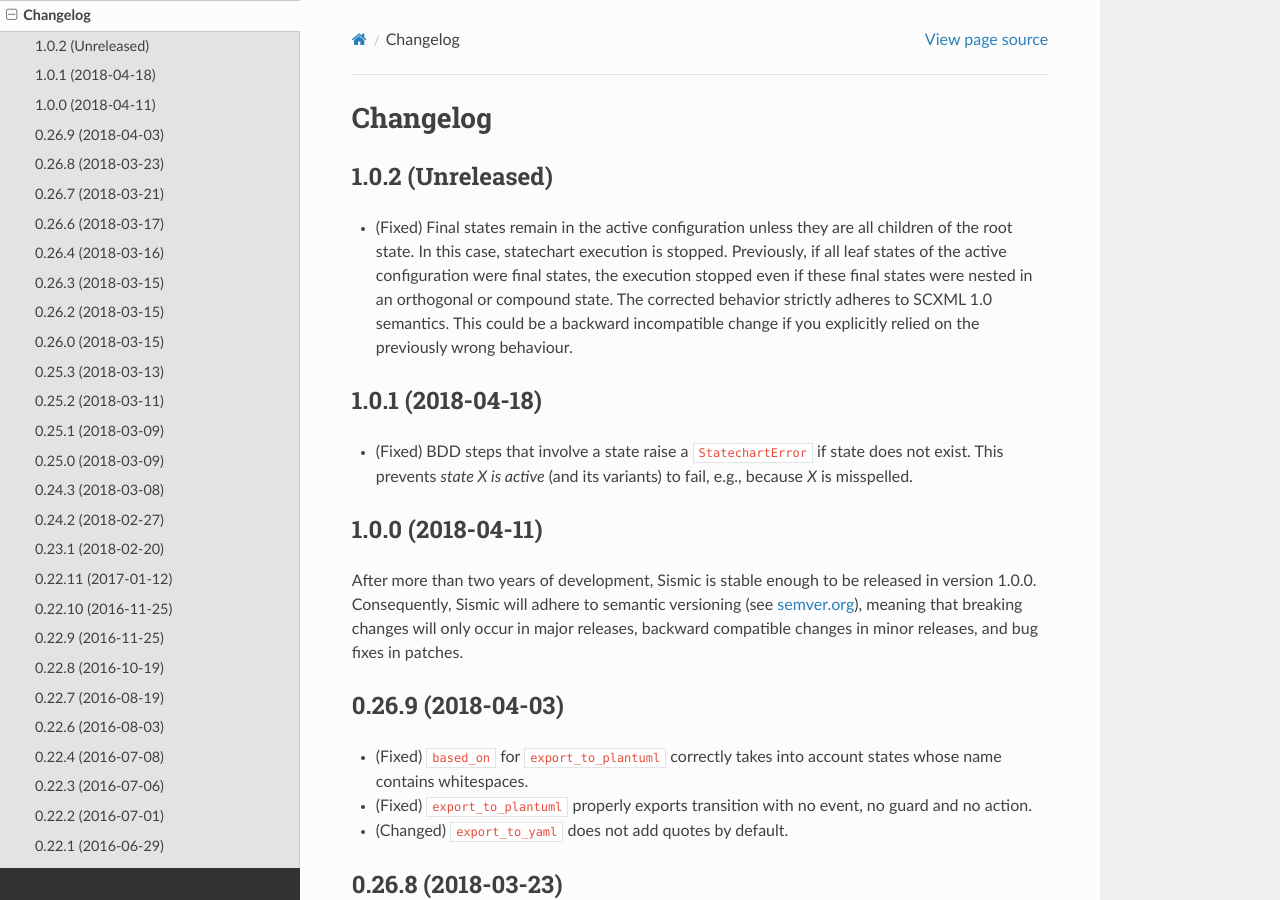
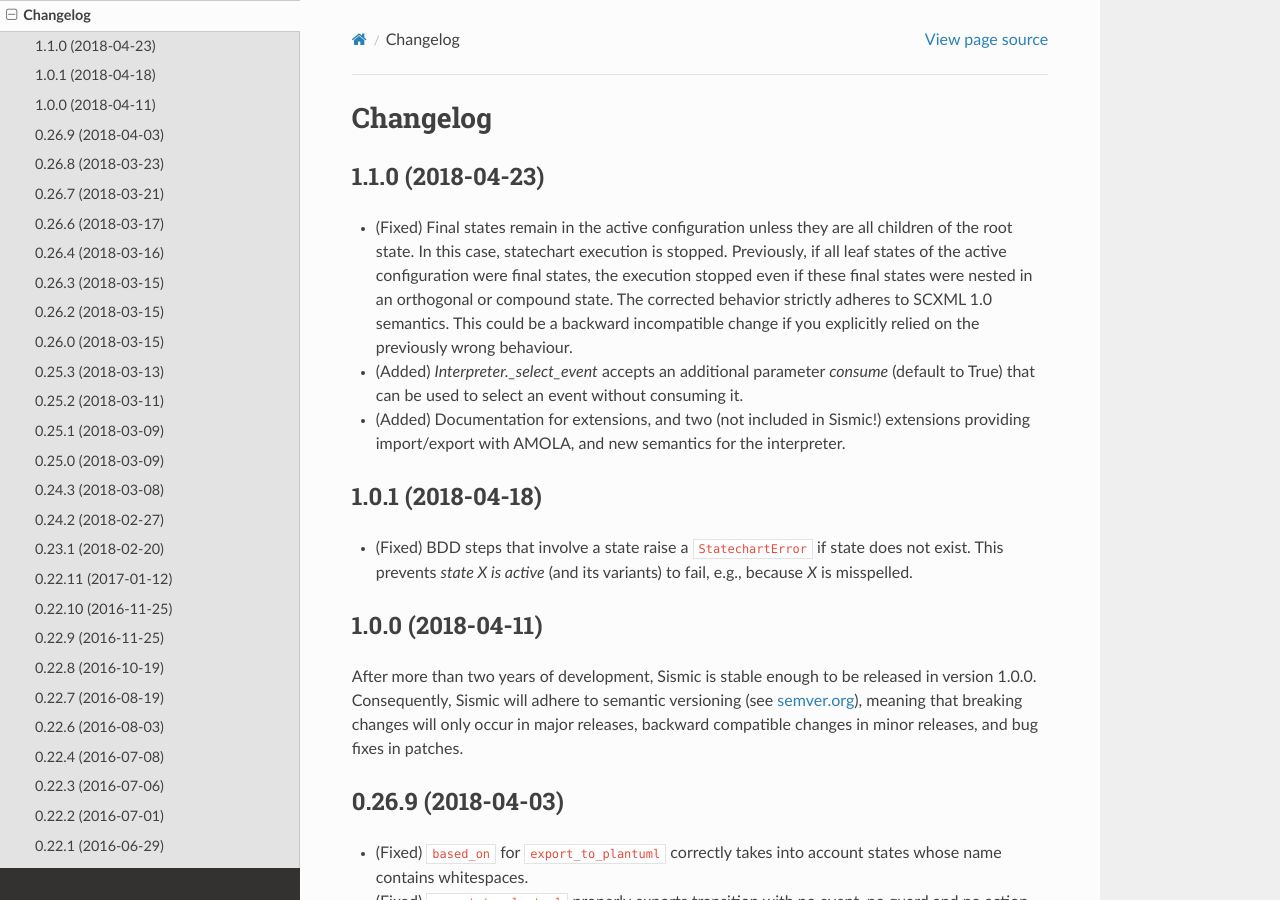
Before and after one commit to AlexandreDecan/sismic, a Sphinx documentation site: the page built from docs/changelog.rst, in a window 1280 px wide and 900 px high. Built offline with Sphinx 7.4.7 and the Read the Docs theme 2.0.0, drawn with Linux system fonts in a browser that asks for light colours.

Commit message:
Prepare 1.1.0

```diff
--- a/CHANGELOG.rst
+++ b/CHANGELOG.rst
@@ -1,7 +1,7 @@
 Changelog
 =========
 
-1.0.2 (Unreleased)
+1.1.0 (2018-04-23)
 ------------------
 
 - (Fixed) Final states remain in the active configuration unless they are all children of the root state. In this
@@ -9,6 +9,10 @@
   the execution stopped even if these final states were nested in an orthogonal or compound state. The corrected
   behavior strictly adheres to SCXML 1.0 semantics. This could be a backward incompatible change if you explicitly
   relied on the previously wrong behaviour.
+- (Added) `Interpreter._select_event` accepts an additional parameter `consume` (default to True) that can be used
+  to select an event without consuming it.
+- (Added) Documentation for extensions, and two (not included in Sismic!) extensions providing import/export
+  with AMOLA, and new semantics for the interpreter.
 
 
 1.0.1 (2018-04-18)
--- a/docs/execution.rst
+++ b/docs/execution.rst
@@ -75,7 +75,7 @@
 
 .. seealso::
     Other semantics can be quite easily implemented. For example, the extension *sismic-semantics* already
-    provides support for outer-first/source-state and eventless transitions first.
+    provides support for outer-first/source-state semantics and priority to transitions with event.
     More information on :ref:`extensions`.
 
 
--- a/docs/extensions.rst
+++ b/docs/extensions.rst
@@ -15,16 +15,16 @@
 This extension provides support to import and export statechart written using AMOLA. This allows statecharts to be
 created, edited and displayed with the `ASEME IDE <http://aseme.tuc.gr/>`__.
 
-The extension and its documentation can be found `here <https://github.com/AlexandreDecan/sismic-extensions/sismic-amola>`__.
+The extension and its documentation can be found `here <https://github.com/AlexandreDecan/sismic-extensions/sismic_amola>`__.
 
 
 sismic-semantics
 ================
 
 This extension provides two variations around the default interpreter: one supporting outer-first/source-state semantics,
-and a second giving priority to automatic (eventless) transitions.
+and a second giving priority to transitions with event (instead of eventless transitions).
 
-The extension and its documentation can be found `here <https://github.com/AlexandreDecan/sismic-extensions/sismic-semantics>`__.
+The extension and its documentation can be found `here <https://github.com/AlexandreDecan/sismic-extensions/sismic_semantics>`__.
 
 
 
--- a/sismic/__init__.py
+++ b/sismic/__init__.py
@@ -1,5 +1,5 @@
 __package__ = 'sismic'
-__version__ = '1.0.2'
+__version__ = '1.1.0'
 __licence__ = 'LGPL3'
 __author__ = 'Alexandre Decan'
 __url__ = 'https://github.com/AlexandreDecan/sismic/'
```
Also changed, not shown: 1 other file.
